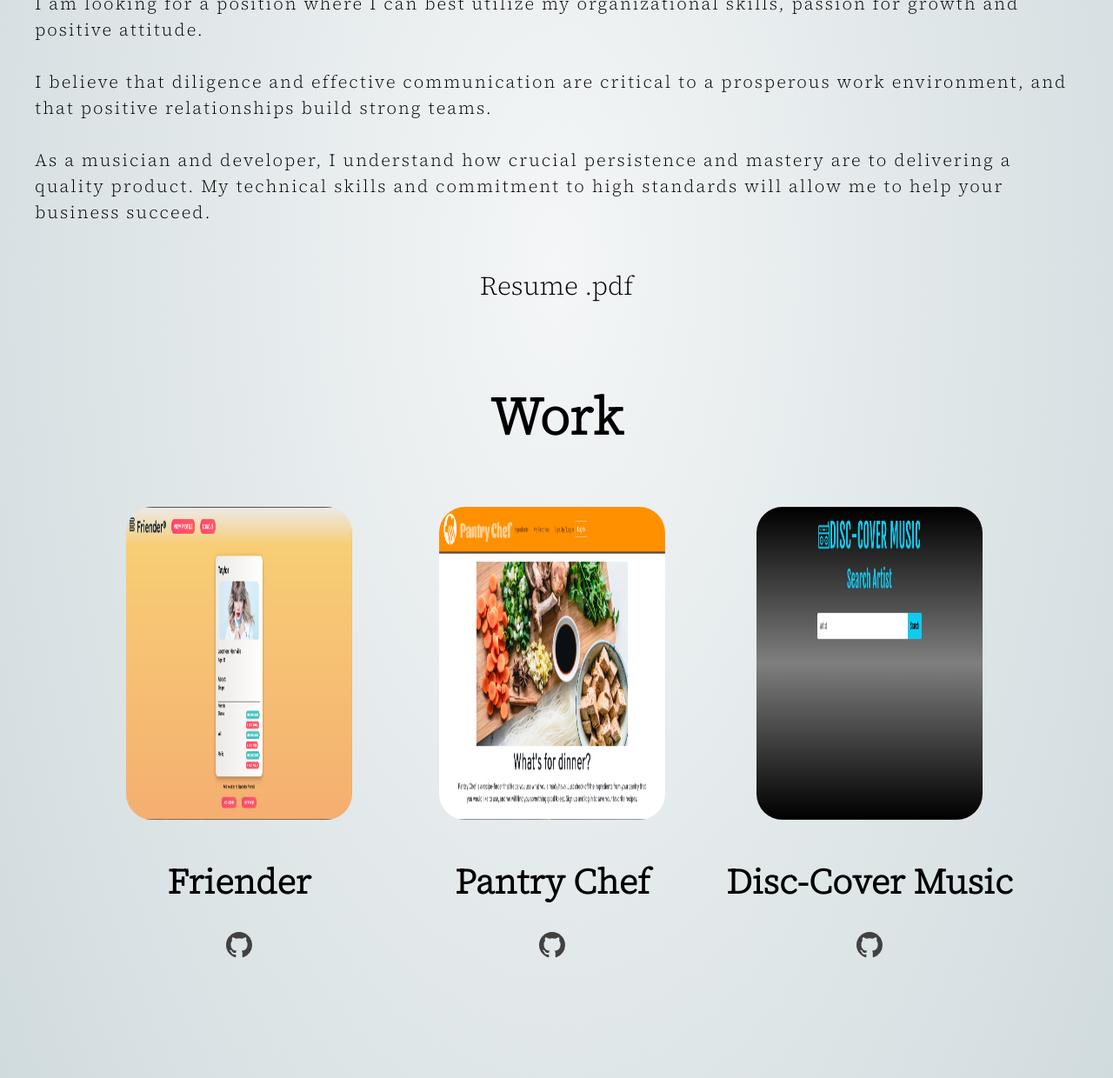
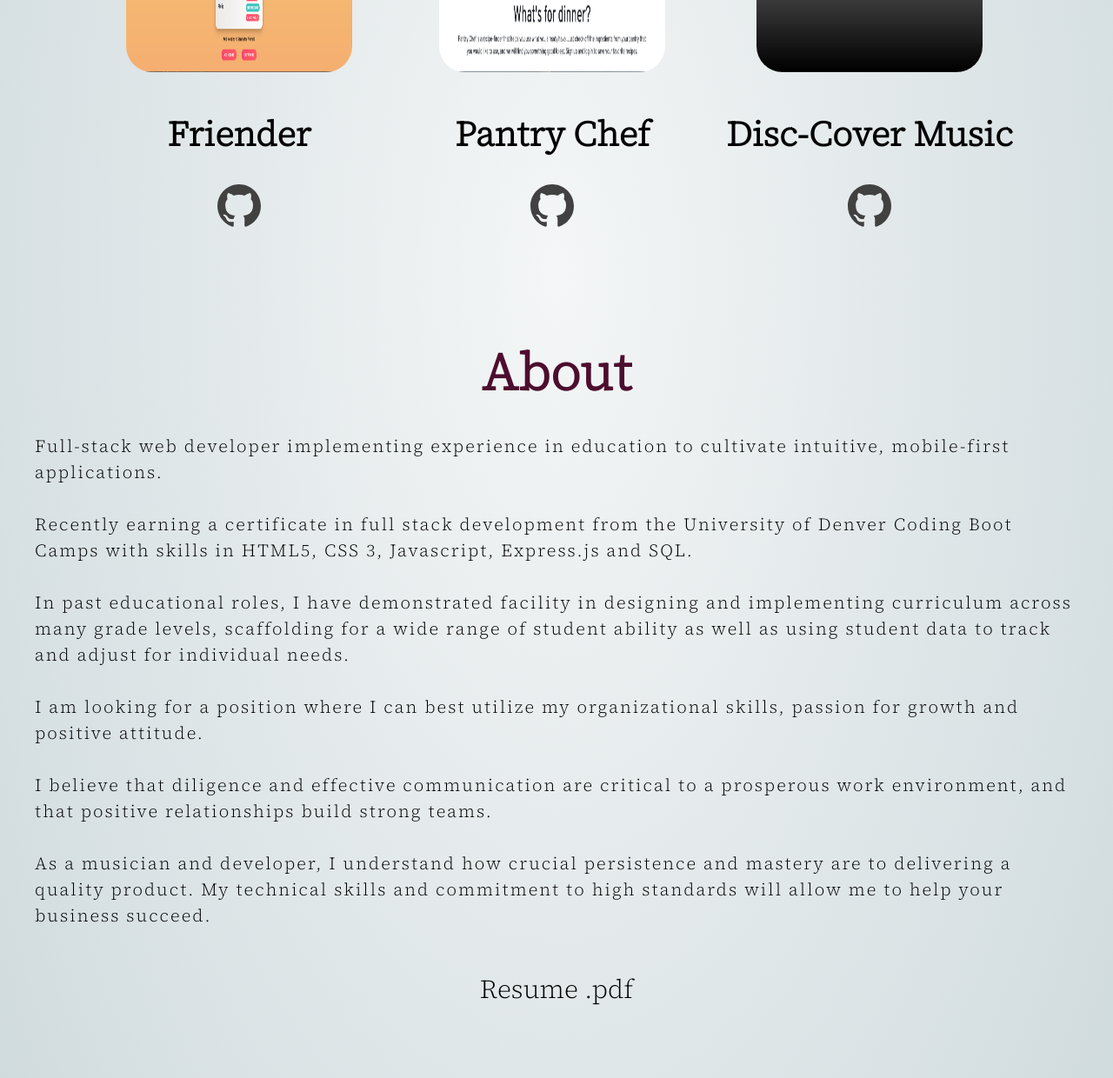
Before and after one commit to samanthajrexroat/Portfolio, a plain HTML site: page index.html in a window 1280 px wide. Shown: the part 1180-2420 px from the top of the page at 87% size. Drawn offline with Linux system fonts and the light colour scheme.

Commit message:
Changed font color and switched sections

```diff
--- a/assets/css/style.css
+++ b/assets/css/style.css
@@ -28,12 +28,12 @@ nav a{
 }
 /* giving the links a cool shadow effect */
 a:hover{
-    text-shadow: 2px 2px 5px #e27085;
-    filter: blur(1px);
+    text-shadow: 2px 2px 5px #4d0e2e;
+
 }
 
 svg:hover {
-    fill: #e27085;
+    fill: #4d0e2e;
     filter: blur(1px);
 }
 
@@ -49,6 +49,7 @@ svg:hover {
     font-weight: 1000;
     text-shadow: 1px 1px rgb(174, 171, 171);
     margin-top: 2rem;
+    color: #4d0e2e;
 }
 
 /* styling the main,
@@ -115,6 +116,7 @@ p {
     padding: 1.5rem;
     margin-top: 8rem;
     font-size: 6rem;
+    color: #4d0e2e;
 }
 
 .card-container {
@@ -145,6 +147,10 @@ p {
     padding: 2rem;
     align-self: center;
     justify-self: center;
+}
+
+.card img:hover{
+    box-shadow: 5px 5px 10px #4d0e2e;
 }
 
 /* styling the card text */
--- a/index.html
+++ b/index.html
@@ -19,8 +19,8 @@
     <nav>
         <div class="name">Samantha J Rexroat</div>
             <ul class="nav-links">
+                <li><a href="#myWork">Work</a></li>
                 <li><a href="#aboutMe">About</a></li>
-                <li><a href="#myWork">Work</a></li>
                 <li><a href="#contactMe">Contact</a></li>
             </ul>
     </nav>
@@ -40,6 +40,45 @@
                     </svg>
                 </a>
             </section>
+                <!-- Previous Work section -->
+            <section class="project-info">
+                <h2 id="myWork">Work</h2>
+                <div class="card-container">
+                    <div class="card">
+                        <a href="https://friender-social-media.herokuapp.com/">
+                            <img src="./assets/images/friender-ss-profile.png" alt="Friender application">
+                        </a>
+                        <h3>Friender</h3>
+                        <a href="https://github.com/samanthajrexroat/Friender.git">
+                            <svg xmlns="http://www.w3.org/2000/svg" width="50" height="50" fill="#424141" class="bi bi-github" viewBox="0 0 16 16">
+                                <path d="M8 0C3.58 0 0 3.58 0 8c0 3.54 2.29 6.53 5.47 7.59.4.07.55-.17.55-.38 0-.19-.01-.82-.01-1.49-2.01.37-2.53-.49-2.69-.94-.09-.23-.48-.94-.82-1.13-.28-.15-.68-.52-.01-.53.63-.01 1.08.58 1.23.82.72 1.21 1.87.87 2.33.66.07-.52.28-.87.51-1.07-1.78-.2-3.64-.89-3.64-3.95 0-.87.31-1.59.82-2.15-.08-.2-.36-1.02.08-2.12 0 0 .67-.21 2.2.82.64-.18 1.32-.27 2-.27.68 0 1.36.09 2 .27 1.53-1.04 2.2-.82 2.2-.82.44 1.1.16 1.92.08 2.12.51.56.82 1.27.82 2.15 0 3.07-1.87 3.75-3.65 3.95.29.25.54.73.54 1.48 0 1.07-.01 1.93-.01 2.2 0 .21.15.46.55.38A8.012 8.012 0 0 0 16 8c0-4.42-3.58-8-8-8z"/>
+                            </svg>
+                        </a>
+                    </div>
+                    <div class="card">
+                        <a href="./assets/images/pantry_chef_shot.png">
+                            <img src="./assets/images/pantry_chef_shot.png" alt="Pantry Chef">
+                        </a>
+                        <h3>Pantry Chef</h3>
+                        <a href="https://github.com/tracyewilhelm/Pantry_Chef.git">
+                            <svg xmlns="http://www.w3.org/2000/svg" width="50" height="50" fill="#424141" class="bi bi-github" viewBox="0 0 16 16">
+                                <path d="M8 0C3.58 0 0 3.58 0 8c0 3.54 2.29 6.53 5.47 7.59.4.07.55-.17.55-.38 0-.19-.01-.82-.01-1.49-2.01.37-2.53-.49-2.69-.94-.09-.23-.48-.94-.82-1.13-.28-.15-.68-.52-.01-.53.63-.01 1.08.58 1.23.82.72 1.21 1.87.87 2.33.66.07-.52.28-.87.51-1.07-1.78-.2-3.64-.89-3.64-3.95 0-.87.31-1.59.82-2.15-.08-.2-.36-1.02.08-2.12 0 0 .67-.21 2.2.82.64-.18 1.32-.27 2-.27.68 0 1.36.09 2 .27 1.53-1.04 2.2-.82 2.2-.82.44 1.1.16 1.92.08 2.12.51.56.82 1.27.82 2.15 0 3.07-1.87 3.75-3.65 3.95.29.25.54.73.54 1.48 0 1.07-.01 1.93-.01 2.2 0 .21.15.46.55.38A8.012 8.012 0 0 0 16 8c0-4.42-3.58-8-8-8z"/>
+                            </svg>
+                        </a>
+                    </div>
+                    <div class="card">
+                        <a href="https://samanthajrexroat.github.io/DiscCover">
+                            <img src="./assets/images/DiscCoverShot.png" alt="Discover Music">
+                        </a>
+                        <h3>Disc-Cover Music</h3>
+                        <a href="https://github.com/samanthajrexroat/DiscCover.git">
+                            <svg xmlns="http://www.w3.org/2000/svg" width="50" height="50" fill="#424141" class="bi bi-github" viewBox="0 0 16 16">
+                                <path d="M8 0C3.58 0 0 3.58 0 8c0 3.54 2.29 6.53 5.47 7.59.4.07.55-.17.55-.38 0-.19-.01-.82-.01-1.49-2.01.37-2.53-.49-2.69-.94-.09-.23-.48-.94-.82-1.13-.28-.15-.68-.52-.01-.53.63-.01 1.08.58 1.23.82.72 1.21 1.87.87 2.33.66.07-.52.28-.87.51-1.07-1.78-.2-3.64-.89-3.64-3.95 0-.87.31-1.59.82-2.15-.08-.2-.36-1.02.08-2.12 0 0 .67-.21 2.2.82.64-.18 1.32-.27 2-.27.68 0 1.36.09 2 .27 1.53-1.04 2.2-.82 2.2-.82.44 1.1.16 1.92.08 2.12.51.56.82 1.27.82 2.15 0 3.07-1.87 3.75-3.65 3.95.29.25.54.73.54 1.48 0 1.07-.01 1.93-.01 2.2 0 .21.15.46.55.38A8.012 8.012 0 0 0 16 8c0-4.42-3.58-8-8-8z"/>
+                            </svg>
+                        </a>
+                    </div>
+                </div>
+            </section>
             <!-- About Me section -->
             <section class="project-info">
                 <h2 id="aboutMe">About</h2>
@@ -52,45 +91,6 @@
                     <br><br>    As a musician and developer, I understand how crucial persistence and mastery are to delivering a quality product.  My technical skills and commitment to high standards will allow me to help your business succeed.
                     </p>
                     <a href="./assets/Resume-May-2022.pdf">Resume .pdf</a>
-            </section>
-            <!-- Previous Work section -->
-            <section class="project-info">
-                <h2 id="myWork">Work</h2>
-                <div class="card-container">
-                    <div class="card">
-                        <a href="https://friender-social-media.herokuapp.com/">
-                            <img src="./assets/images/friender-ss-profile.png" alt="Friender application">
-                        </a>
-                        <h3>Friender</h3>
-                        <a href="https://github.com/samanthajrexroat/Friender.git">
-                            <svg xmlns="http://www.w3.org/2000/svg" width="30" height="30" fill="#424141" class="bi bi-github" viewBox="0 0 16 16">
-                                <path d="M8 0C3.58 0 0 3.58 0 8c0 3.54 2.29 6.53 5.47 7.59.4.07.55-.17.55-.38 0-.19-.01-.82-.01-1.49-2.01.37-2.53-.49-2.69-.94-.09-.23-.48-.94-.82-1.13-.28-.15-.68-.52-.01-.53.63-.01 1.08.58 1.23.82.72 1.21 1.87.87 2.33.66.07-.52.28-.87.51-1.07-1.78-.2-3.64-.89-3.64-3.95 0-.87.31-1.59.82-2.15-.08-.2-.36-1.02.08-2.12 0 0 .67-.21 2.2.82.64-.18 1.32-.27 2-.27.68 0 1.36.09 2 .27 1.53-1.04 2.2-.82 2.2-.82.44 1.1.16 1.92.08 2.12.51.56.82 1.27.82 2.15 0 3.07-1.87 3.75-3.65 3.95.29.25.54.73.54 1.48 0 1.07-.01 1.93-.01 2.2 0 .21.15.46.55.38A8.012 8.012 0 0 0 16 8c0-4.42-3.58-8-8-8z"/>
-                            </svg>
-                        </a>
-                    </div>
-                    <div class="card">
-                        <a href="./assets/images/pantry_chef_shot.png">
-                            <img src="./assets/images/pantry_chef_shot.png" alt="Pantry Chef">
-                        </a>
-                        <h3>Pantry Chef</h3>
-                        <a href="https://github.com/tracyewilhelm/Pantry_Chef.git">
-                            <svg xmlns="http://www.w3.org/2000/svg" width="30" height="30" fill="#424141" class="bi bi-github" viewBox="0 0 16 16">
-                                <path d="M8 0C3.58 0 0 3.58 0 8c0 3.54 2.29 6.53 5.47 7.59.4.07.55-.17.55-.38 0-.19-.01-.82-.01-1.49-2.01.37-2.53-.49-2.69-.94-.09-.23-.48-.94-.82-1.13-.28-.15-.68-.52-.01-.53.63-.01 1.08.58 1.23.82.72 1.21 1.87.87 2.33.66.07-.52.28-.87.51-1.07-1.78-.2-3.64-.89-3.64-3.95 0-.87.31-1.59.82-2.15-.08-.2-.36-1.02.08-2.12 0 0 .67-.21 2.2.82.64-.18 1.32-.27 2-.27.68 0 1.36.09 2 .27 1.53-1.04 2.2-.82 2.2-.82.44 1.1.16 1.92.08 2.12.51.56.82 1.27.82 2.15 0 3.07-1.87 3.75-3.65 3.95.29.25.54.73.54 1.48 0 1.07-.01 1.93-.01 2.2 0 .21.15.46.55.38A8.012 8.012 0 0 0 16 8c0-4.42-3.58-8-8-8z"/>
-                            </svg>
-                        </a>
-                    </div>
-                    <div class="card">
-                        <a href="https://samanthajrexroat.github.io/DiscCover">
-                            <img src="./assets/images/DiscCoverShot.png" alt="Discover Music">
-                        </a>
-                        <h3>Disc-Cover Music</h3>
-                        <a href="https://github.com/samanthajrexroat/DiscCover.git">
-                            <svg xmlns="http://www.w3.org/2000/svg" width="30" height="30" fill="#424141" class="bi bi-github" viewBox="0 0 16 16">
-                                <path d="M8 0C3.58 0 0 3.58 0 8c0 3.54 2.29 6.53 5.47 7.59.4.07.55-.17.55-.38 0-.19-.01-.82-.01-1.49-2.01.37-2.53-.49-2.69-.94-.09-.23-.48-.94-.82-1.13-.28-.15-.68-.52-.01-.53.63-.01 1.08.58 1.23.82.72 1.21 1.87.87 2.33.66.07-.52.28-.87.51-1.07-1.78-.2-3.64-.89-3.64-3.95 0-.87.31-1.59.82-2.15-.08-.2-.36-1.02.08-2.12 0 0 .67-.21 2.2.82.64-.18 1.32-.27 2-.27.68 0 1.36.09 2 .27 1.53-1.04 2.2-.82 2.2-.82.44 1.1.16 1.92.08 2.12.51.56.82 1.27.82 2.15 0 3.07-1.87 3.75-3.65 3.95.29.25.54.73.54 1.48 0 1.07-.01 1.93-.01 2.2 0 .21.15.46.55.38A8.012 8.012 0 0 0 16 8c0-4.42-3.58-8-8-8z"/>
-                            </svg>
-                        </a>
-                    </div>
-            </div>
             </section>
             <!-- Contact section -->
             <section class="project-info">
```
